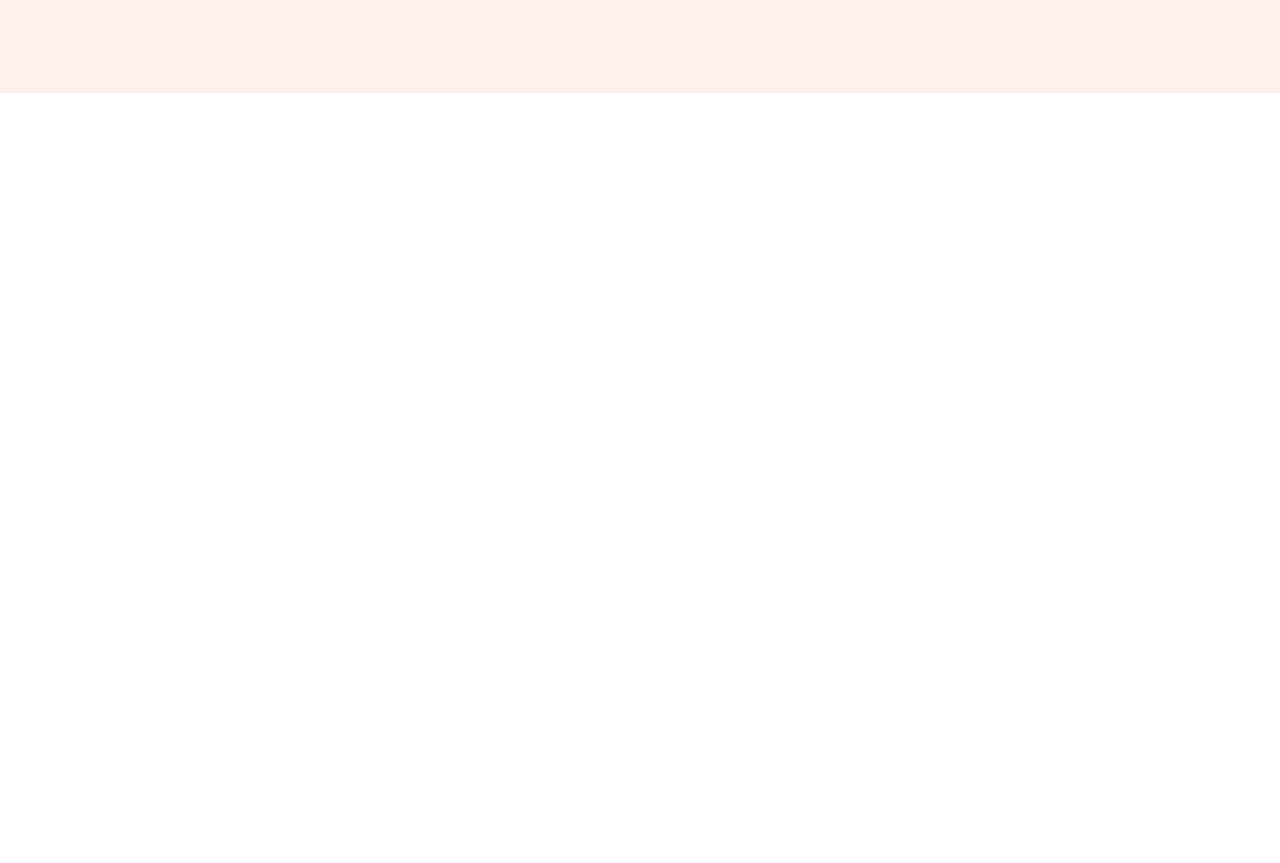
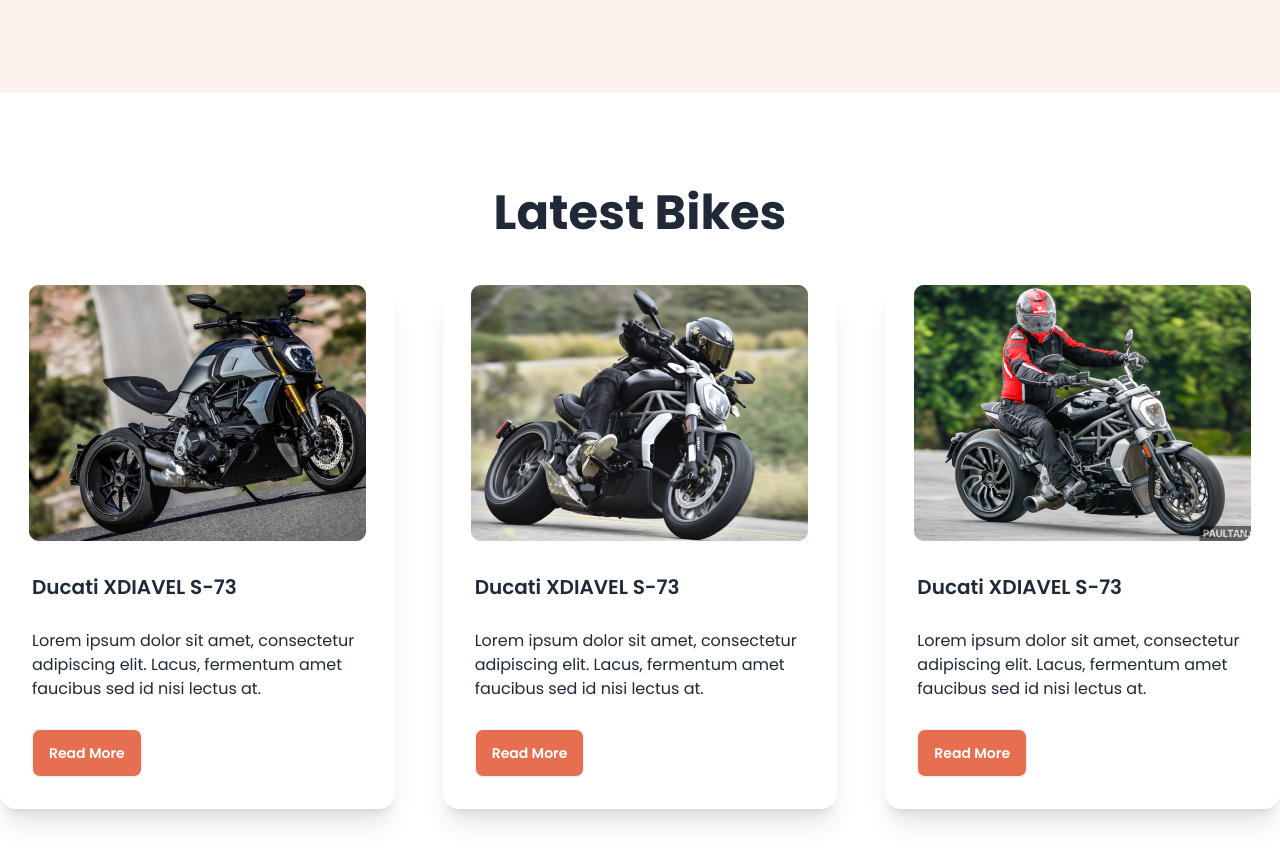
Before and after one commit to MrHasib1/Bike-Zone-with-DaisiUI, a plain HTML site: page index.html in a window 1280 px wide. Shown: the part 525-1388 px from the top of the page. Before the commit the page ends 800 px from the top, so only its background shows below. Drawn offline with nearby package versions, Linux system fonts and the light colour scheme.

```diff
--- a/index.html
+++ b/index.html
@@ -200,7 +200,70 @@
       </div>
     </header>
     <!-- Main Section -->
-    <main class="md:container mx-auto"></main>
+    <main class="md:container mx-auto">
+      <!-- feature bike section homework -->
+      <section></section>
+      <!-- Latest Bike Section -->
+      <section class="my-24">
+        <h3 class="text-5xl font-bold text-center mb-12">Latest Bikes</h3>
+        <div class="grid gap-12 grid-cols-1 md:grid-cols-2 lg:grid-cols-3">
+          <!-- card 1 -->
+          <div class="card bg-base-100 shadow-xl">
+            <figure>
+              <img src="images/others/latest1.png" alt="Shoes" />
+            </figure>
+            <div class="card-body space-y-5">
+              <h2 class="card-title">Ducati XDIAVEL S-73</h2>
+              <p>
+                Lorem ipsum dolor sit amet, consectetur adipiscing elit. Lacus,
+                fermentum amet faucibus sed id nisi lectus at.
+              </p>
+              <div class="card-actions">
+                <button class="btn bg-bike-primary text-white">
+                  Read More
+                </button>
+              </div>
+            </div>
+          </div>
+          <!-- card 2 -->
+          <div class="card bg-base-100 shadow-xl">
+            <figure>
+              <img src="images/others/latest2.png" alt="Shoes" />
+            </figure>
+            <div class="card-body space-y-5">
+              <h2 class="card-title">Ducati XDIAVEL S-73</h2>
+              <p>
+                Lorem ipsum dolor sit amet, consectetur adipiscing elit. Lacus,
+                fermentum amet faucibus sed id nisi lectus at.
+              </p>
+              <div class="card-actions">
+                <button class="btn bg-bike-primary text-white">
+                  Read More
+                </button>
+              </div>
+            </div>
+          </div>
+          <!-- card 3 -->
+          <div class="card bg-base-100 shadow-xl">
+            <figure>
+              <img src="images/others/latest3.png" alt="Shoes" />
+            </figure>
+            <div class="card-body space-y-5">
+              <h2 class="card-title">Ducati XDIAVEL S-73</h2>
+              <p>
+                Lorem ipsum dolor sit amet, consectetur adipiscing elit. Lacus,
+                fermentum amet faucibus sed id nisi lectus at.
+              </p>
+              <div class="card-actions">
+                <button class="btn bg-bike-primary text-white">
+                  Read More
+                </button>
+              </div>
+            </div>
+          </div>
+        </div>
+      </section>
+    </main>
     <!-- footer Section -->
     <footer></footer>
   </body>
```
